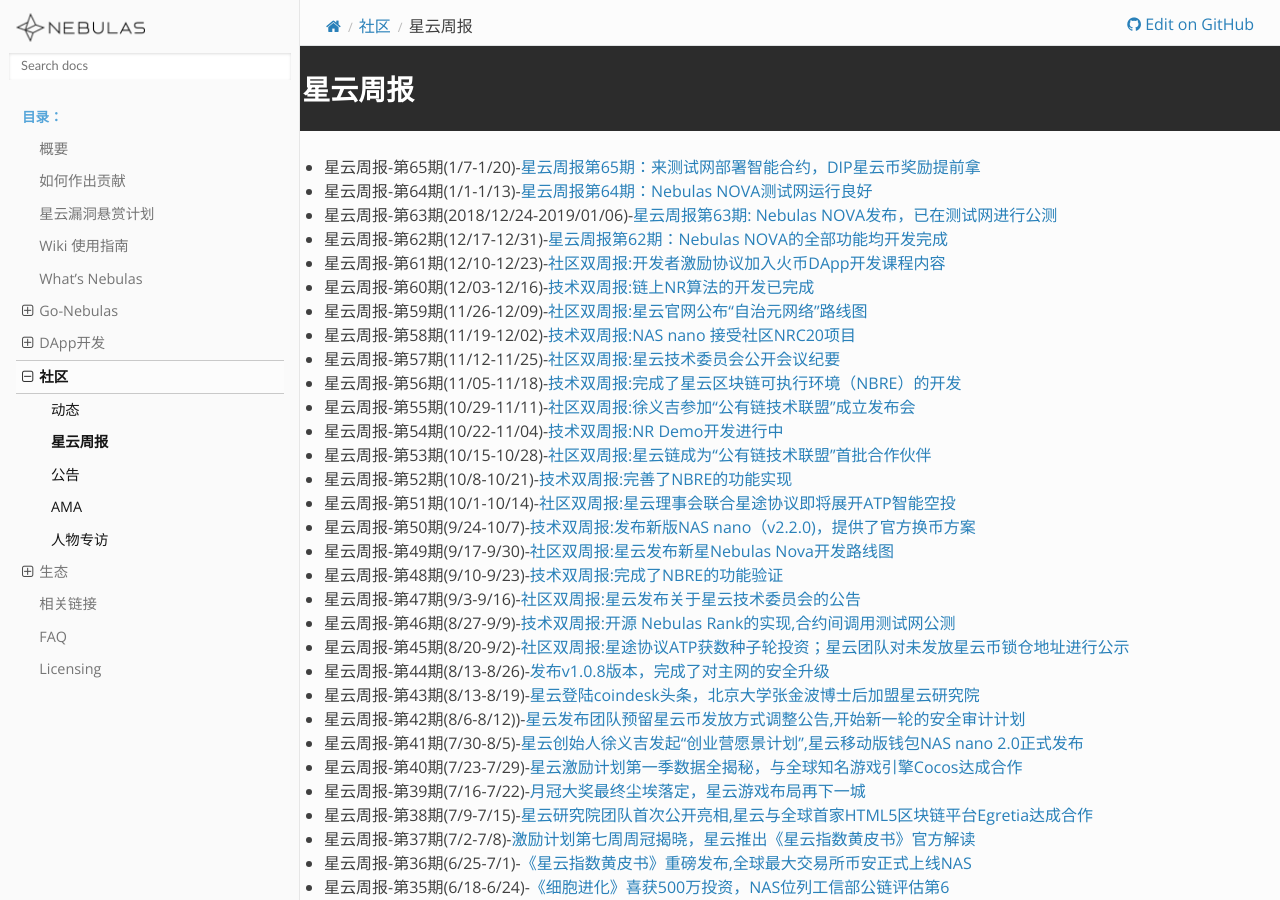
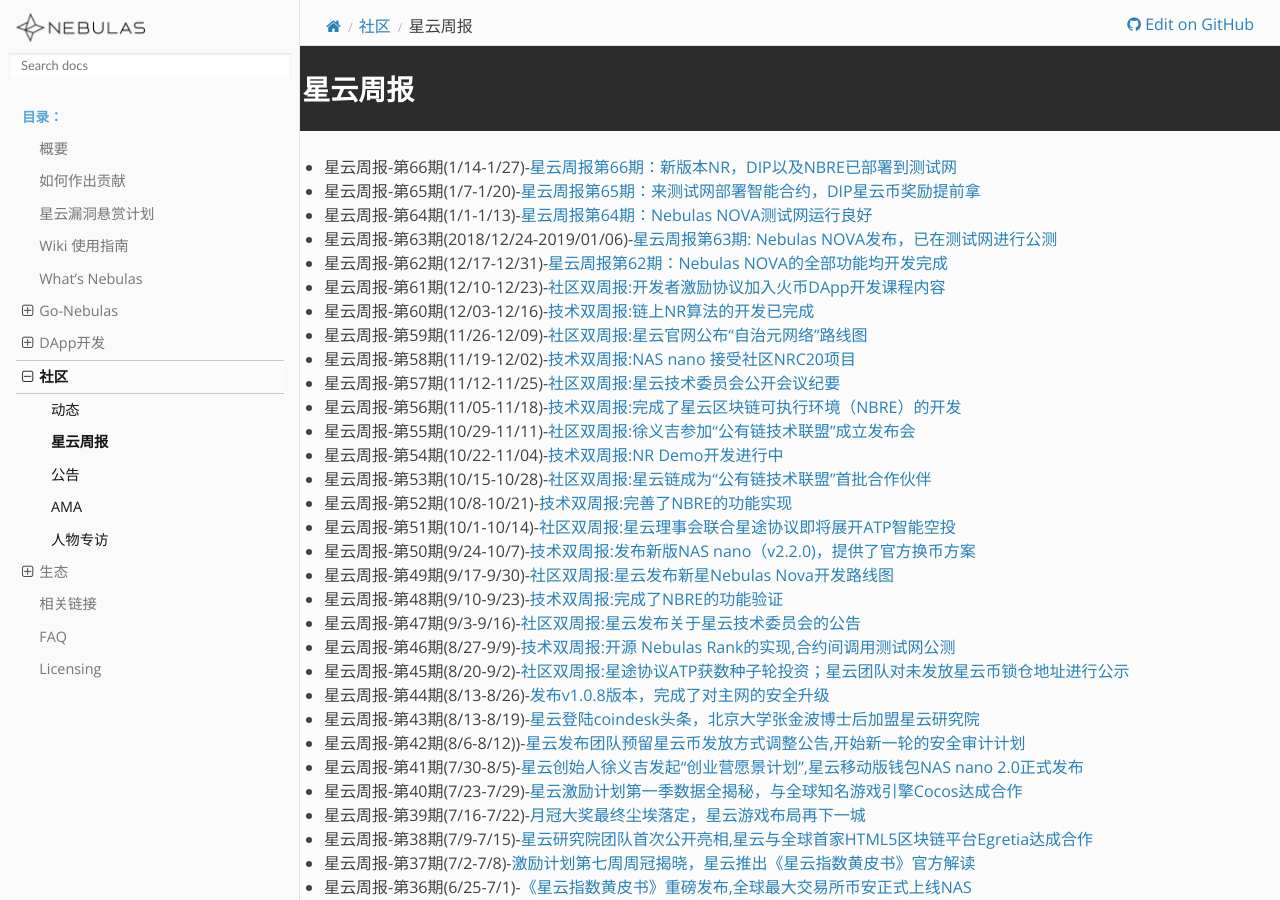
Before and after one commit to nebulasio/nebdocs, a Sphinx documentation site: the page built from docs/community/weekly-report.md, in a window 1280 px wide and 900 px high. Built offline with Sphinx 7.4.7 and the Read the Docs theme 2.0.0, drawn with Linux system fonts in a browser that asks for light colours; pages that are not in the unit, such as notebooks, are missing from menus.

Commit message:
Update weekly-report.md

```diff
--- a/docs/community/weekly-report.md
+++ b/docs/community/weekly-report.md
@@ -1,5 +1,6 @@
 # 星云周报
 
+- 星云周报-第66期(1/14-1/27)-[星云周报第66期：新版本NR，DIP以及NBRE已部署到测试网](https://blog.nebulas.io/2019/01/28/nebulas-bi-weekly-development-commits-66/)
 - 星云周报-第65期(1/7-1/20)-[星云周报第65期：来测试网部署智能合约，DIP星云币奖励提前拿](https://blog.nebulas.io/2019/01/21/nebulas-bi-weekly-community-dynamics-65/)
 - 星云周报-第64期(1/1-1/13)-[星云周报第64期：Nebulas NOVA测试网运行良好](https://blog.nebulas.io/2019/01/14/nebulas-bi-weekly-development-commits-64/)
 - 星云周报-第63期(2018/12/24-2019/01/06)-[星云周报第63期: Nebulas NOVA发布，已在测试网进行公测](https://blog.nebulas.io/2019/01/07/nebulas-bi-weekly-community-dynamics-63/)
```
